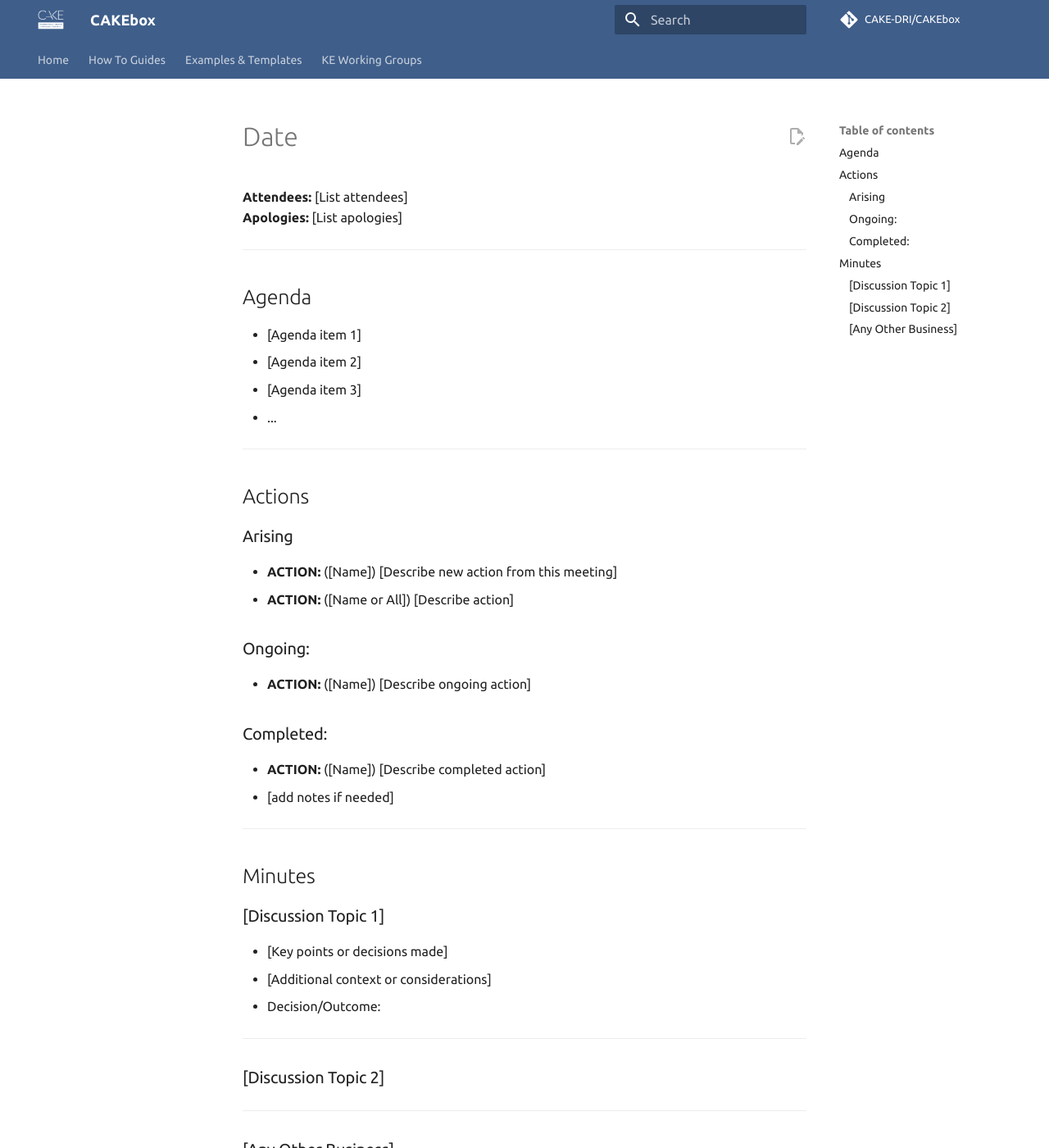
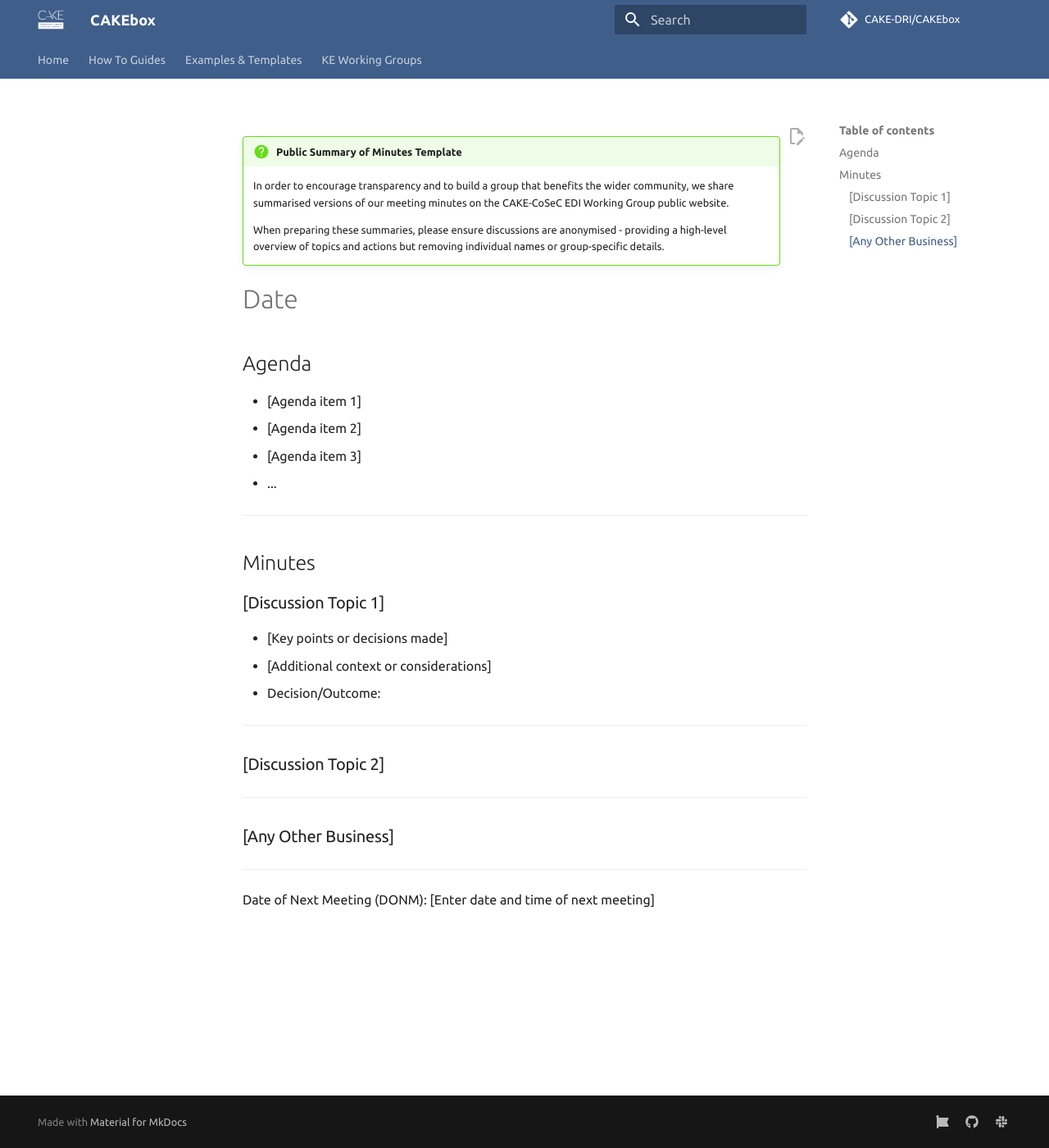
Before and after one commit to CAKE-DRI/CAKEbox, an MkDocs documentation site: the page built from docs/working-groups/edi/minutes/minutes-template.md, in a window 1280 px wide and 1400 px high. Shown: the whole window at 82% size. Built offline with MkDocs 1.6.1 and Material for MkDocs 9.7.7, drawn with Linux system fonts in a browser that asks for light colours; comment, search, counter and statistics services are not loaded.

Commit message:
Adds 03/10/25 EDI meeting minutes

```diff
--- a/docs/working-groups/edi/minutes/minutes-template.md
+++ b/docs/working-groups/edi/minutes/minutes-template.md
@@ -1,30 +1,17 @@
+!!! question "Public Summary of Minutes Template"
+
+    In order to encourage transparency and to build a group that benefits the wider community, we share summarised versions of our meeting minutes on the CAKE-CoSeC EDI Working Group public website.
+
+    When preparing these summaries, please ensure discussions are anonymised - providing a high-level overview of topics and actions but removing individual names or group-specific details.
+
+
 # Date
-
-**Attendees:** [List attendees]
-**Apologies:** [List apologies]
-
----
 
 ## Agenda
 - [Agenda item 1]
 - [Agenda item 2]
 - [Agenda item 3]
 - ...
-
----
-
-## Actions
-
-### Arising
-- **ACTION:** ([Name]) [Describe new action from this meeting]
-- **ACTION:** ([Name or All]) [Describe action]
-
-### Ongoing:
-- **ACTION:** ([Name]) [Describe ongoing action]
-
-### Completed:
-- **ACTION:** ([Name]) [Describe completed action]
-  - [add notes if needed]
 
 ---
 
--- a/mkdocs.yml
+++ b/mkdocs.yml
@@ -43,8 +43,12 @@ plugins:
   - tags:
       tags_file: tags.md
 
+# https://squidfunk.github.io/mkdocs-material/reference/admonitions/
 markdown_extensions:
   - attr_list
+  - admonition
+  - pymdownx.details
+  - pymdownx.superfences
   - pymdownx.emoji:
       emoji_index: !!python/name:material.extensions.emoji.twemoji
       emoji_generator: !!python/name:material.extensions.emoji.to_svg
```
Also changed, not shown: docs/working-groups/edi/index.md (+2 -2 lines), docs/working-groups/edi/minutes/25-10-03.md (added, +77 -0 lines).
